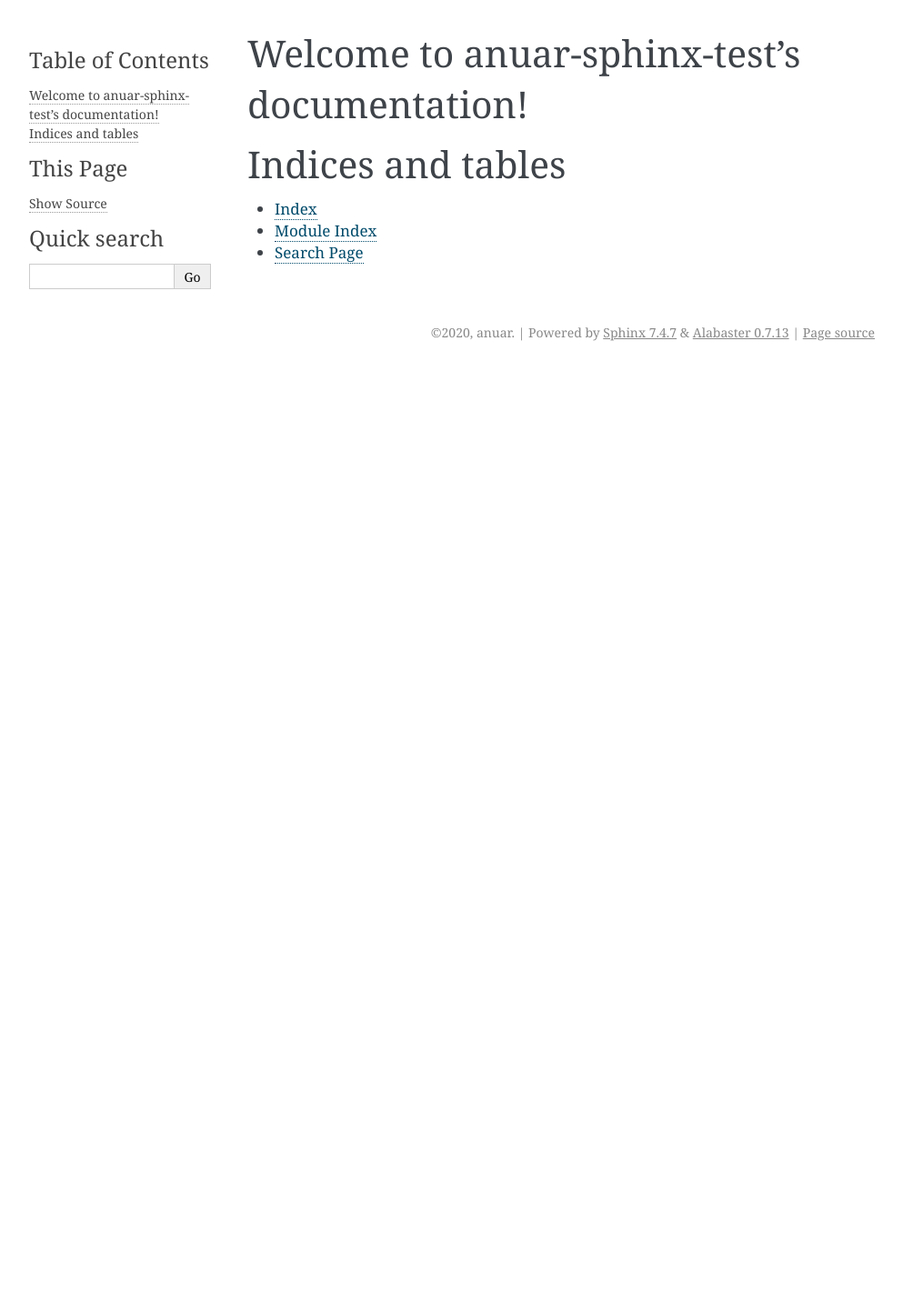
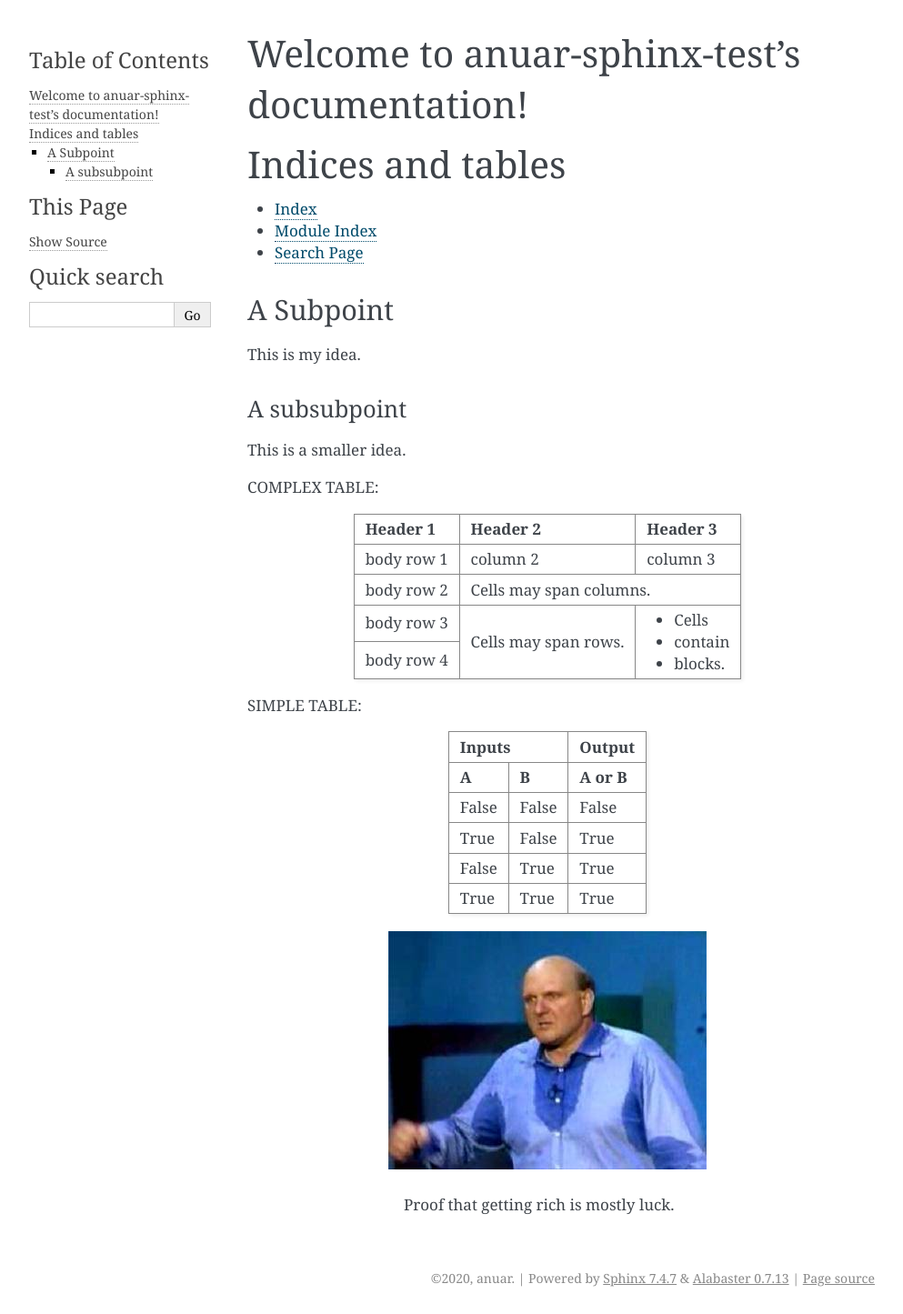
Before and after one commit to snua/test-readthedocs, a Sphinx documentation site: the page built from source/index.rst, in a window 1280 px wide. Shown: the whole page at 91% size, without its empty margins (148-1141 px from the left). Built offline with Sphinx 7.4.7, drawn with Linux system fonts in a browser that asks for light colours; before the commit the page ends 900 px from its top, so only the background shows below that.

Commit message:
test commit from terminal

```diff
--- a/source/index.rst
+++ b/source/index.rst
@@ -18,3 +18,44 @@
 * :ref:`genindex`
 * :ref:`modindex`
 * :ref:`search`
+
+
+A Subpoint
+----------
+This is my idea.
+
+A subsubpoint
++++++++++++++
+This is a smaller idea.
+
+COMPLEX TABLE:
+
++------------+------------+-----------+
+| Header 1   | Header 2   | Header 3  |
++============+============+===========+
+| body row 1 | column 2   | column 3  |
++------------+------------+-----------+
+| body row 2 | Cells may span columns.|
++------------+------------+-----------+
+| body row 3 | Cells may  | - Cells   |
++------------+ span rows. | - contain |
+| body row 4 |            | - blocks. |
++------------+------------+-----------+
+
+SIMPLE TABLE:
+
+=====  =====  ======
+   Inputs     Output
+------------  ------
+  A      B    A or B
+=====  =====  ======
+False  False  False
+True   False  True
+False  True   True
+True   True   True
+=====  =====  ======
+
+.. figure::  images/sweat.jpg
+   :align:   center
+
+   Proof that getting rich is mostly luck.
```
Also changed, not shown: source/images/sweat.jpg (added), 8 other files.
